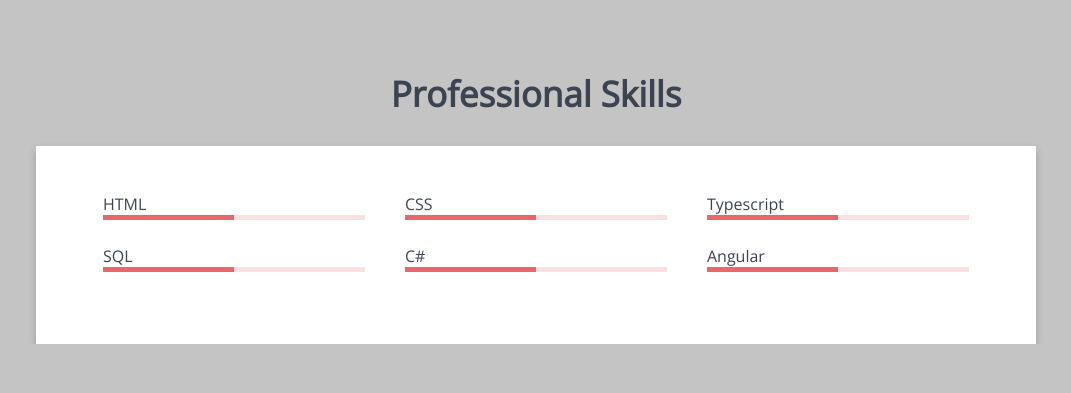
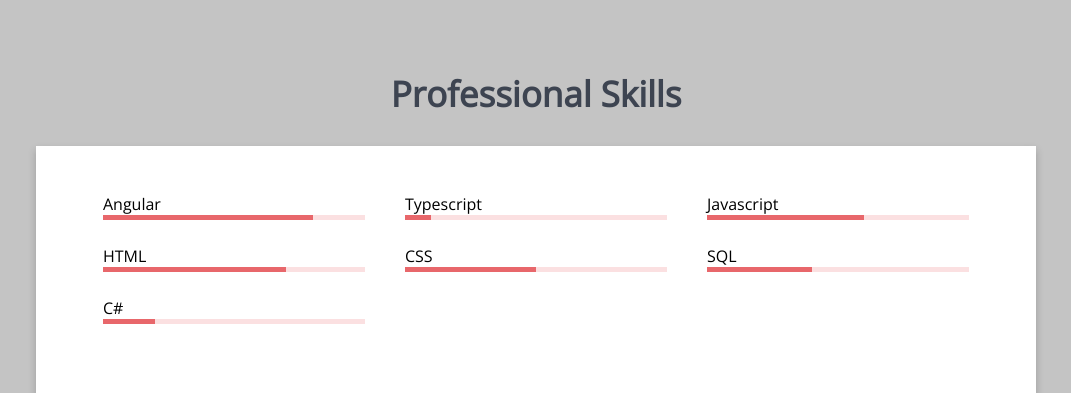
Before and after one commit to ALCordeiro/fe-ramp-up-alysson, an Angular app: page / in a window 1280 px wide. Shown: the part 722-1115 px from the top of the page, without its empty margins (104-1175 px from the left). Before the commit the page ends 1066 px from the top, so only its background shows below. Built offline with nearby package versions, Linux system fonts and the light colour scheme.

Commit message:
professional skills with array dynamic

```diff
--- a/src/app/app.component.html
+++ b/src/app/app.component.html
@@ -1,9 +1,9 @@
 <header class="page-header">
-  <app-navbar style="display: block"></app-navbar>
+  <app-navbar></app-navbar>
 </header>
 <main class="main-content page-container">
-  <app-card style="display: block"></app-card>
-  <section style="margin-top: 100px">
+  <app-card></app-card>
+  <section class="professional-skills">
     <app-professional-skills></app-professional-skills>
   </section>
 </main>
--- a/src/app/card/card.component.scss
+++ b/src/app/card/card.component.scss
@@ -0,0 +1,3 @@
+:host{
+    display: block;
+}
--- a/src/app/navbar/navbar.component.scss
+++ b/src/app/navbar/navbar.component.scss
@@ -0,0 +1,3 @@
+:host{
+    display: block;
+}
--- a/src/app/professional-skills/professional-skills.component.html
+++ b/src/app/professional-skills/professional-skills.component.html
@@ -1,33 +1,15 @@
 <div class="professional-skills">
   <h2 class="title">Professional Skills</h2>
   <div class="card">
-    <div class="professional-skills-flex">
-      <div class="items">
-        <span>HTML</span>
-        <span class="progress-bar"></span>
-      </div>
-      <div class="items">
-        <span>CSS</span>
-        <span class="progress-bar"></span>
-      </div>
-
-      <div class="items">
-        <span>Typescript</span>
-        <span class="progress-bar"></span>
-      </div>
-      <div class="items">
-        <span>SQL</span>
-        <span class="progress-bar"></span>
-      </div>
-
-      <div class="items">
-        <span>C#</span>
-        <span class="progress-bar"></span>
-      </div>
-      <div class="items">
-        <span>Angular</span>
-        <span class="progress-bar"></span>
-      </div>
-    </div>
+    <ul class="professional-skills-flex">
+      <li *ngFor="let element of array" class="items">
+        <span>{{element.name}}</span>
+        <div class="progress-bar">
+          <div class="complete" [style.width.%]="element.value"></div>
+        </div>
+      </li>
+      <li class="items"></li>
+      <li class="items"></li>
+    </ul>
   </div>
 </div>
--- a/src/app/professional-skills/professional-skills.component.scss
+++ b/src/app/professional-skills/professional-skills.component.scss
@@ -0,0 +1,3 @@
+:host{
+    display: block;
+}
--- a/src/app/professional-skills/professional-skills.component.ts
+++ b/src/app/professional-skills/professional-skills.component.ts
@@ -7,6 +7,44 @@ import { Component, OnInit } from '@angular/core';
 })
 export class ProfessionalSkillsComponent implements OnInit {
 
+  array = [
+    {
+      id:1,
+      name: 'Angular',
+      value: 80
+    },
+    {
+      id:2,
+      name: 'Typescript',
+      value: 10
+    },
+    {
+      id:3,
+      name: 'Javascript',
+      value: 60
+    },
+    {
+      id:4,
+      name: 'HTML',
+      value: 70
+    },
+    {
+      id:5,
+      name: 'CSS',
+      value: 50
+    },
+    {
+      id:6,
+      name: 'SQL',
+      value: 40
+    },
+    {
+      id:7,
+      name: 'C#',
+      value: 20
+    }
+  ];
+
   constructor() { }
 
   ngOnInit() {
--- a/styles/objects/professional-skills-flex.scss
+++ b/styles/objects/professional-skills-flex.scss
@@ -2,11 +2,13 @@
     padding: 47px;
     display: flex;
     flex-flow: row wrap;
+    list-style-type: none;
 
     & > .items {
         flex: 1 1 200px;
         margin-right: 20px;
         margin-left: 20px;
+        margin-bottom: 25px;
     }
 
     & > .items:empty {
--- a/styles/objects/professional-skills.scss
+++ b/styles/objects/professional-skills.scss
@@ -1,7 +1,8 @@
 .professional-skills {
-    color: #3d4451;
+    margin-top: 100px;
 
     & > .title {
+        color: $gray;
         font-size: 35px;
         font-weight: 600;
         text-align: center;
--- a/styles/objects/progress-bar.scss
+++ b/styles/objects/progress-bar.scss
@@ -2,13 +2,10 @@
     height: 5px;
     background-color: $red-white;
     display: block;
-    margin-bottom: 25px;
+    width: 100%;
+
+    & > .complete {
+        background-color: $red;
+        height: 5px;
+    }
 }
-
-.progress-bar::after {
-    content: '';
-    background-color: $red;
-    width: 50%;
-    height: 100%;
-    display: block;
-}
```
